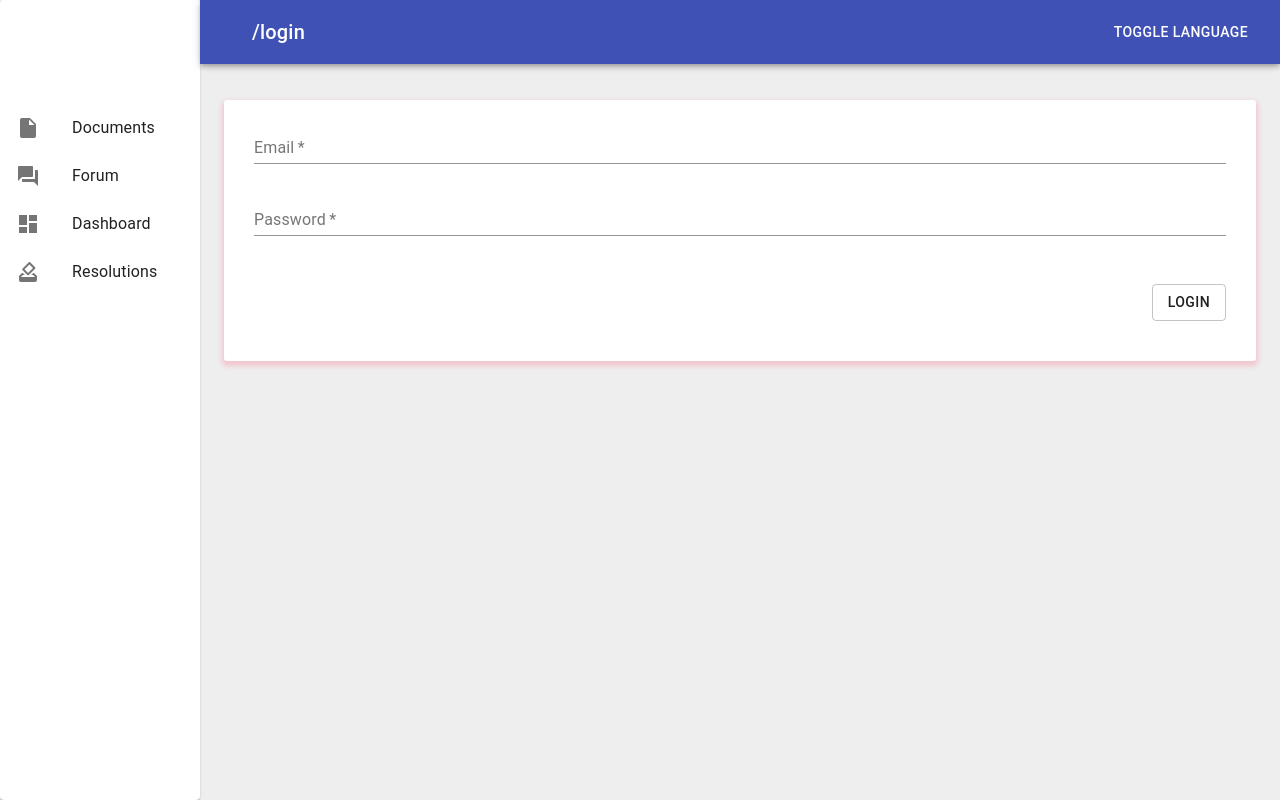
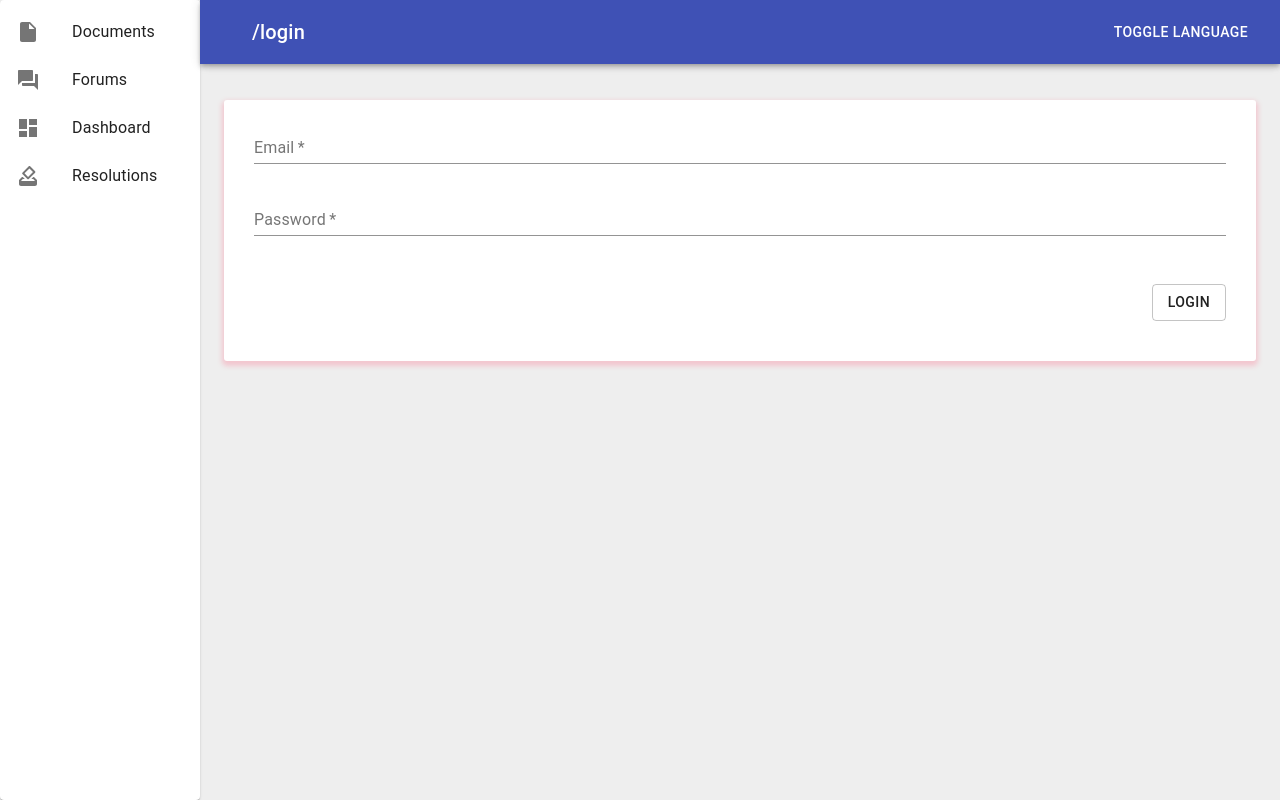
Before and after one commit to rogekk/EstateManager_Frontend, a React (Create React App) app: page /login in a window 1280 px wide. Built offline with nearby package versions, Linux system fonts and the light colour scheme.

Commit message:
Fix warnigns

```diff
--- a/src/App.tsx
+++ b/src/App.tsx
@@ -41,7 +41,7 @@ function App() {
         <Box className={classes.background}>
             <BrowserRouter>
                 <CustomAppBar t={t} setTranslation={setTranslation}/>
-                <SideDrawer t={t} page={currentPage} setPage={setPage}/>
+                <SideDrawer t={t} community={community} ownerProfile={owner} page={currentPage} setPage={setPage}/>
                 <Route exact path="/login" render={() => <Login t={t}/>}/>
                 <Route exact path="/dashboard" render={() => <Dashboard t={t} profile={owner}/>}/>
                 <Route exact path="/forums" render={() => <Forums t={t} community={community}/>}/>
--- a/src/SideDrawer.tsx
+++ b/src/SideDrawer.tsx
@@ -1,59 +1,36 @@
 import React, {FC, SetStateAction} from "react";
 import {Translation} from "./Translations";
-import {useHistory, useLocation} from "react-router-dom";
-import {List, ListItem, ListItemIcon, ListItemText, Paper, Typography} from "@material-ui/core";
+import {List, Paper, Typography} from "@material-ui/core";
 import {Dashboard as DashboardIcon, Forum, HowToVote, InsertDriveFile} from "@material-ui/icons";
-import {Page} from "./components/Types";
+import {Community, OwnerProfile, Page} from "./components/Types";
 import {NavigationItem} from "./components/NavigationItem";
 
 export const SideDrawer: FC<{
     t: Translation,
+    community: Community,
+    ownerProfile: OwnerProfile | undefined,
     page: Page,
     setPage: React.Dispatch<SetStateAction<Page>>
-}> = ({t, page, setPage}) => {
-    const history = useHistory();
-    const location = useLocation();
+}> = ({t, community, ownerProfile, page, setPage}) => {
     return (
-        <Paper style={{flexShrink: 0, width: "200px", paddingTop: "96px"}}>
+        <Paper style={{flexShrink: 0, width: "200px"}}>
             <Typography>
-                <List>
-                    <NavigationItem icon={InsertDriveFile} t={t} page={[page, "/documents", "Documents"]}
-                                    setPage={setPage}/>
-                    <ListItem selected={location.pathname === '/forums'} button onClick={() => {
-                        setPage('forums');
-                        history.push("/forums");
-                    }}>
-                        <ListItemIcon>
-                            <Forum/>
-                        </ListItemIcon>
-                        <ListItemText>
-                            Forum
-                        </ListItemText>
-                    </ListItem>
-                    <ListItem selected={location.pathname === '/dashboard'} button onClick={() => {
-                        setPage('dashboard');
-                        history.push("/dashboard");
-                    }}>
-                        <ListItemIcon>
-                            <DashboardIcon/>
-                        </ListItemIcon>
-                        <ListItemText>
-                            Dashboard
-                        </ListItemText>
-                    </ListItem>
-                    <ListItem selected={location.pathname === '/resolutions'} button onClick={() => {
-                        setPage('resolutions');
-                        history.push("/resolutions");
-                    }}>
-                        <ListItemIcon>
-                            <HowToVote/>
-                        </ListItemIcon>
-                        <ListItemText>
-                            Resolutions
-                        </ListItemText>
-                    </ListItem>
-                </List>
+                {ownerProfile?.username}
             </Typography>
+
+            <Typography>
+                {!!ownerProfile && ownerProfile.communities[0].name.value}
+            </Typography>
+            <List>
+                <NavigationItem key='docs' icon={InsertDriveFile} t={t} page={[page, "/documents", "Documents"]}
+                                setPage={setPage}/>
+                <NavigationItem key='forums' icon={Forum} t={t} page={[page, "/forums", "Forums"]}
+                                setPage={setPage}/>
+                <NavigationItem key='dash' icon={DashboardIcon} t={t} page={[page, "/dashboard", "Dashboard"]}
+                                setPage={setPage}/>
+                <NavigationItem key='resolutions' icon={HowToVote} t={t} page={[page, "/resolutions", "Resolutions"]}
+                                setPage={setPage}/>
+            </List>
         </Paper>
     );
 }
--- a/src/components/CommentListItem.tsx
+++ b/src/components/CommentListItem.tsx
@@ -1,12 +1,10 @@
 import {FC} from "react";
-import {Avatar, ListItem, ListItemAvatar, ListItemText, Paper, Typography} from "@material-ui/core";
+import {Avatar, ListItem, ListItemAvatar, ListItemText, Typography} from "@material-ui/core";
 import {Comment} from "./Types";
-import {useStyles} from "../styles/UseStyles";
 import {useHistory} from "react-router-dom";
 import {timeAgo} from "./tools/TimeAgo";
 
 export const CommentListItem: FC<{ comment: Comment }> = ({comment}) => {
-    const styles = useStyles();
     const history = useHistory();
 
     return (<div  key={comment.id.id} onClick={
--- a/src/components/CreateNewComment.tsx
+++ b/src/components/CreateNewComment.tsx
@@ -2,7 +2,7 @@ import React, {Dispatch, FC, SetStateAction, useState} from "react";
 import {Translation} from "../Translations";
 import {CommunityId, TopicId} from "./Types";
 import {Button, Dialog, DialogTitle, TextField} from "@material-ui/core";
-import {postComment, postTopic} from "../services/TopicsService";
+import {postComment} from "../services/TopicsService";
 
 export const CreateNewComment: FC<{
     t: Translation,
--- a/src/components/Forums.tsx
+++ b/src/components/Forums.tsx
@@ -26,7 +26,6 @@ export const Forums: React.FC<{
 
     const topicList = () => topics !== null ? topics.topics.map((topic) => <TopicListItem topic={topic}/>) : <ListItem/>
 
-    const handleClickOpen = () => setOpen(true);
     const handleClose = () => setOpen(false);
 
     return (
--- a/src/components/TopicComponent.tsx
+++ b/src/components/TopicComponent.tsx
@@ -4,7 +4,7 @@ import {useStyles} from "../styles/UseStyles";
 import {useParams} from "react-router-dom";
 import {Comments} from "./Types";
 import {getComments} from "../services/TopicsService";
-import {Container, Fab, List, ListItem, Paper, Typography} from "@material-ui/core";
+import {Container, Fab, List, Typography} from "@material-ui/core";
 import {CreateNewComment} from "./CreateNewComment";
 import {Add} from "@material-ui/icons";
 import {CommentListItem} from "./CommentListItem";
@@ -16,7 +16,6 @@ export const TopicComponent: FC<{
 
     const classes = useStyles();
     const [open, setOpen] = useState(false);
-    const handleClickOpen = () => setOpen(true);
     const handleClose = () => setOpen(false);
 
     const {topicId} = useParams<{ topicId: string, communityId: string }>();
--- a/src/reportWebVitals.ts
+++ b/src/reportWebVitals.ts
@@ -1,4 +1,4 @@
-import { ReportHandler } from 'web-vitals';
+import {ReportHandler} from 'web-vitals';
 
 const reportWebVitals = (onPerfEntry?: ReportHandler) => {
   if (onPerfEntry && onPerfEntry instanceof Function) {
--- a/src/services/Api.tsx
+++ b/src/services/Api.tsx
@@ -11,7 +11,7 @@ export async function api<T>(
         ...opts, headers: {"X-Auth-Token": token}
     });
 
-    if (!response.ok && response.status == 401) {
+    if (!response.ok && response.status === 401) {
         window.location.replace("/login")
     }
     if (!response.ok && response.status >= 400) {
--- a/src/services/TopicsService.ts
+++ b/src/services/TopicsService.ts
@@ -1,15 +1,25 @@
-import {Comment, Comments, CommunityId, OwnerId, OwnerProfile, Topic, TopicId, Topics} from "../components/Types";
+import {
+    Comment,
+    Comments,
+    CommunityId,
+    OwnerId,
+    OwnerProfile,
+    Topic,
+    TopicId,
+    Topics
+} from "../components/Types";
 import {get, post} from "./Api";
-import {CommentResponse, CommentsResponse, OwnerProfileResponse, TopicsResponse} from "./Responses";
+import {CommentsResponse, OwnerProfileResponse, TopicsResponse} from "./Responses";
 
 export async function getTopics(communityId: CommunityId): Promise<Topics> {
-    const topicsResponse = await get<TopicsResponse>(`/communities/${communityId.id}/topics`)
+    const topicsResponse: TopicsResponse = await get<TopicsResponse>(`/communities/${communityId.id}/topics`)
         .catch((e) => {
             console.log(e);
-            return <TopicsResponse>{topics: []}
+            return {topics: []}
         });
 
-    const topics: Topic[] = topicsResponse.topics.map(t => <Topic>{
+    const topics: Topic[] = topicsResponse.topics.map(t => {
+        return {
             id: {id: t.id},
             subject: t.subject,
             description: t.description,
@@ -20,6 +30,7 @@ export async function getTopics(communityId: CommunityId): Promise<Topics> {
                 profileImageUrl: t.createdBy.profileImageUrl,
             },
             commentCount: t.commentCount,
+        }
     });
 
     return {topics: topics};
@@ -54,20 +65,28 @@ export async function getProfile(ownerId: OwnerId): Promise<OwnerProfile> {
         email: r.email,
         phoneNumber: r.phoneNumber,
         address: r.address,
-        communities: []
+        communities:
+            r.communities.map(c => {
+                return {
+                    id: {id: c.id},
+                    name: {value: c.name}
+                }
+            })
+
     };
 }
 
 export async function getComments(
     communityId: CommunityId,
     topicId: TopicId): Promise<Comments> {
-    const commentsResponse = await get<CommentsResponse>(`/communities/${communityId.id}/topics/${topicId.id}/comments`)
+    const commentsResponse: CommentsResponse = await get<CommentsResponse>(`/communities/${communityId.id}/topics/${topicId.id}/comments`)
         .catch((e) => {
             console.log(e);
-            return <CommentsResponse>{comments: []}
+            return {comments: []}
         });
 
-    const comments: Comment[] = commentsResponse.comments.map(t => <Comment>{
+    const comments: Comment[] = commentsResponse.comments.map(t => {
+        return {
             id: {id: t.id},
             content: t.content,
             createdAt: t.createdAt,
@@ -76,6 +95,7 @@ export async function getComments(
                 username: t.createdBy.username,
                 profileImageUrl: t.createdBy.profileImageUrl,
             }
+        }
     });
 
     return {comments: comments};
```
Also changed, not shown: src/index.tsx (+1 -13 lines), src/setupTests.ts (line endings or trailing spaces), 1 other file (tests, documents, lock files or other folders). Lines whose indentation alone changed are shown as unchanged.
